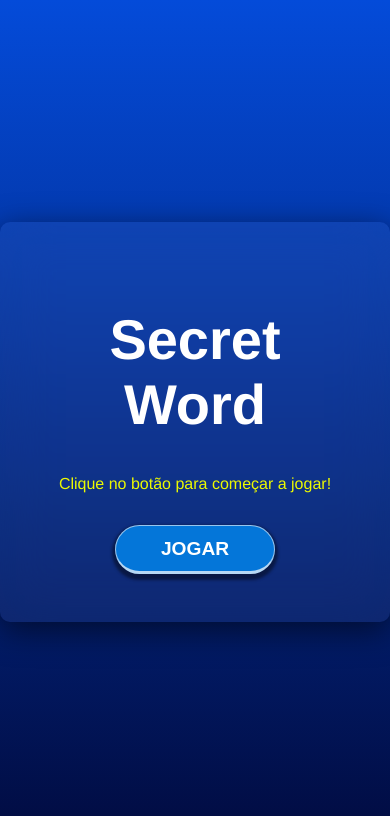
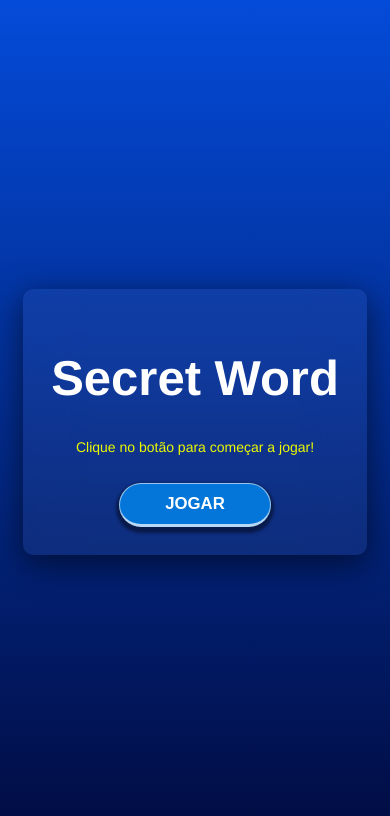
Before and after one commit to Saulo2099/jogo_de_palavras, a React (Create React App) app: page / in a window 390 px wide. Shown: the top 816 px of the page. Built offline with nearby package versions, Linux system fonts and the light colour scheme.

Commit message:
responsividade index.css

```diff
--- a/src/index.css
+++ b/src/index.css
@@ -46,16 +46,12 @@ button:hover{
   transform: scale(1.05);
 }
 
-@keyframes colors {
-    0% {
-        background-position: 0% 50%;
-    }
+@media (max-width: 1200px) {
+  body {
+    font-size: 14px; /* Reduza o tamanho da fonte para telas menores */
+  }
 
-    50% {
-        background-position: 100% 50%;
-    }
-
-    100% {
-        background-position: 0% 50%;
-    }
+  .efeito_vidro {
+    padding: 2em; /* Reduza o padding */
+  }
 }
```
